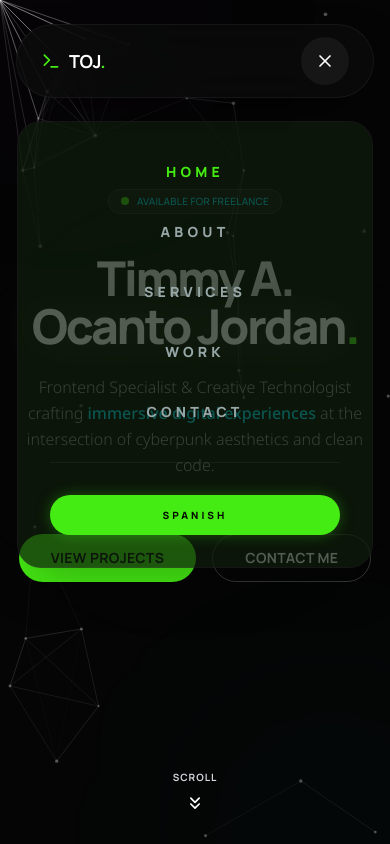
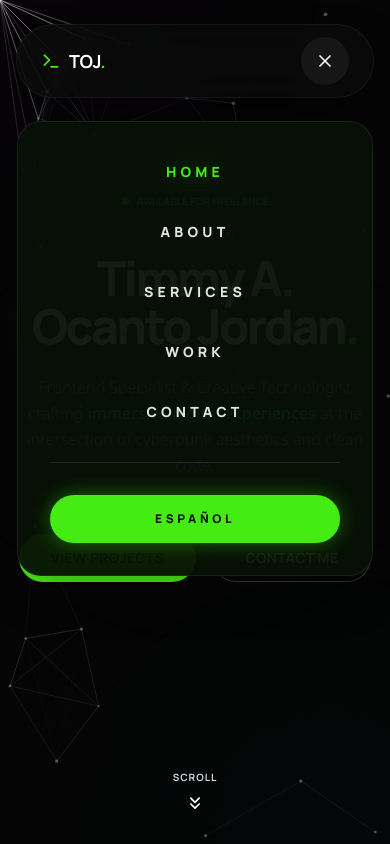
Before and after one commit to tocanto/timmy-a.-ocanto-jordan-portfolio, a React (Vite) app: page / in a window 390 px wide. Both pictures are taken after a click on the button "Open menu". Shown: the top 844 px of the page. Built offline with nearby package versions, Linux system fonts and the light colour scheme.

Commit message:
style(mobile): improve mobile menu readability with darker background and brighter text

```diff
--- a/components/Navbar.tsx
+++ b/components/Navbar.tsx
@@ -106,7 +106,6 @@ const Navbar: React.FC<NavbarProps> = ({ lang, setLang, t }) => {
             </span>
           </button>
 
-          {/* USAMOS w-12 (48px) PARA GARANTIZAR ACCESIBILIDAD 100/100 */}
           <button
             className="md:hidden text-white flex items-center justify-center w-12 h-12 rounded-full bg-white/5 hover:bg-white/10 hover:text-primary transition-colors"
             onClick={() => setIsMobileMenuOpen(!isMobileMenuOpen)}
@@ -123,8 +122,14 @@ const Navbar: React.FC<NavbarProps> = ({ lang, setLang, t }) => {
               initial={{ opacity: 0, y: -20, scale: 0.95 }}
               animate={{ opacity: 1, y: 0, scale: 1 }}
               exit={{ opacity: 0, y: -20, scale: 0.95 }}
-              className="absolute top-24 left-0 right-0 glass-panel rounded-3xl p-8 flex flex-col gap-6 items-center shadow-2xl border border-white/10 md:hidden overflow-hidden"
+              // CAMBIOS AQUÍ:
+              // 1. Quitamos 'glass-panel' que tenía opacidad baja.
+              // 2. Usamos 'bg-[#050505]/95' para un fondo casi sólido (95% opaco).
+              // 3. 'backdrop-blur-xl' para difuminar mucho más el fondo.
+              // 4. 'border-white/10' para mantener el borde sutil.
+              className="absolute top-24 left-0 right-0 bg-[#050505]/95 backdrop-blur-xl border border-white/10 rounded-3xl p-8 flex flex-col gap-6 items-center shadow-2xl md:hidden overflow-hidden z-50"
             >
+              {/* Fondo decorativo sutil */}
               <div className="absolute inset-0 bg-primary/5 pointer-events-none"></div>
 
               {navLinks.map((link) => {
@@ -132,8 +137,9 @@ const Navbar: React.FC<NavbarProps> = ({ lang, setLang, t }) => {
                 return (
                   <a
                     key={link.id}
+                    // CAMBIO AQUÍ: 'text-gray-200' en lugar de 'text-gray-400' para que se lea mejor
                     className={`text-sm font-black uppercase tracking-[0.3em] transition-colors py-2
-                      ${isActive ? 'text-primary' : 'text-gray-400 hover:text-primary'}
+                      ${isActive ? 'text-primary drop-shadow-[0_0_10px_rgba(70,236,19,0.3)]' : 'text-gray-200 hover:text-primary'}
                     `}
                     href={`#${link.id}`}
                     onClick={(e) => scrollToSection(e, link.id)}
@@ -143,16 +149,16 @@ const Navbar: React.FC<NavbarProps> = ({ lang, setLang, t }) => {
                 );
               })}
 
-              <div className="h-px w-full bg-white/5 my-2"></div>
+              <div className="h-px w-full bg-white/10 my-2"></div>
 
               <button
                 onClick={() => {
                   setLang(lang === 'EN' ? 'ES' : 'EN');
                   setIsMobileMenuOpen(false);
                 }}
-                className="flex items-center justify-center rounded-full h-10 px-8 bg-primary text-black font-black text-[10px] tracking-[0.3em] uppercase w-full shadow-[0_0_15px_rgba(70,236,19,0.3)]"
+                className="flex items-center justify-center rounded-full h-12 px-8 bg-primary text-black font-black text-xs tracking-[0.3em] uppercase w-full shadow-[0_0_20px_rgba(70,236,19,0.4)] hover:shadow-[0_0_30px_rgba(70,236,19,0.6)] transition-all"
               >
-                {lang === 'EN' ? 'SPANISH' : 'ENGLISH'}
+                {lang === 'EN' ? 'ESPAÑOL' : 'ENGLISH'}
               </button>
             </motion.div>
           )}
```
